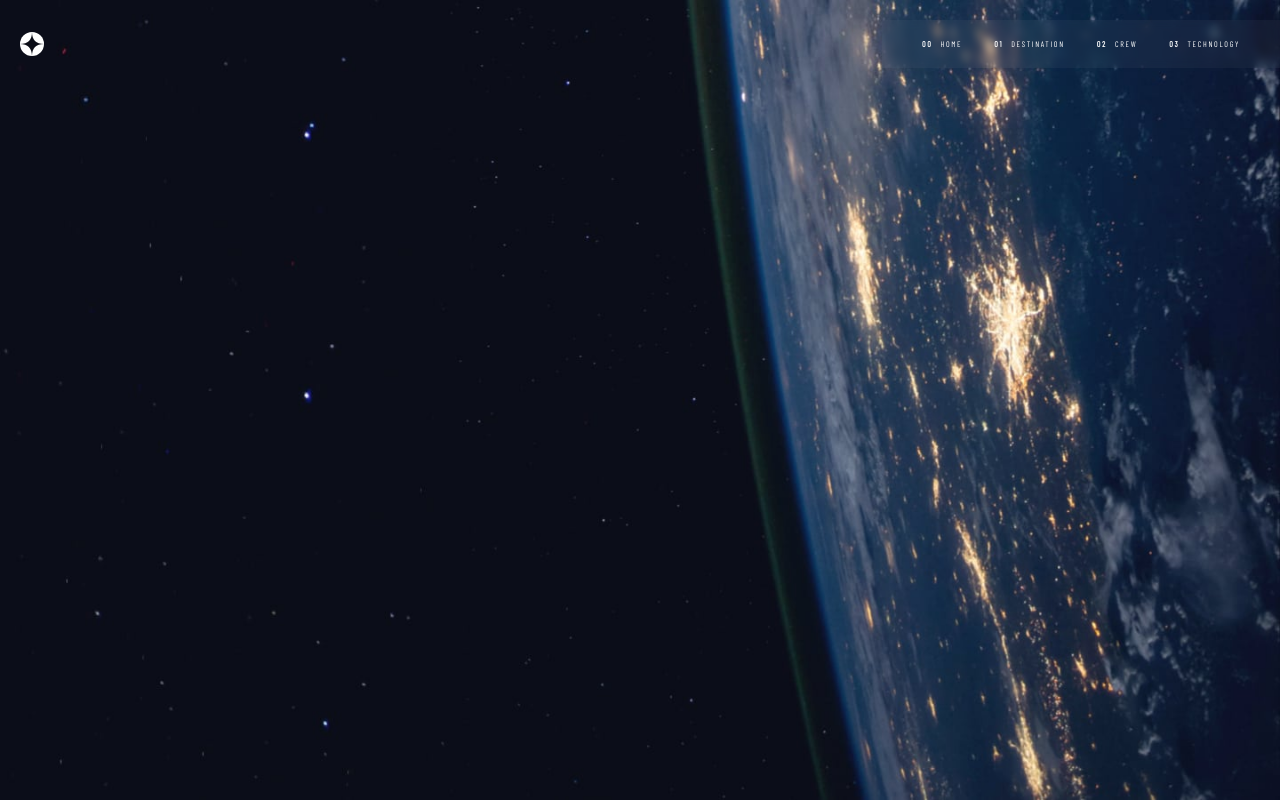
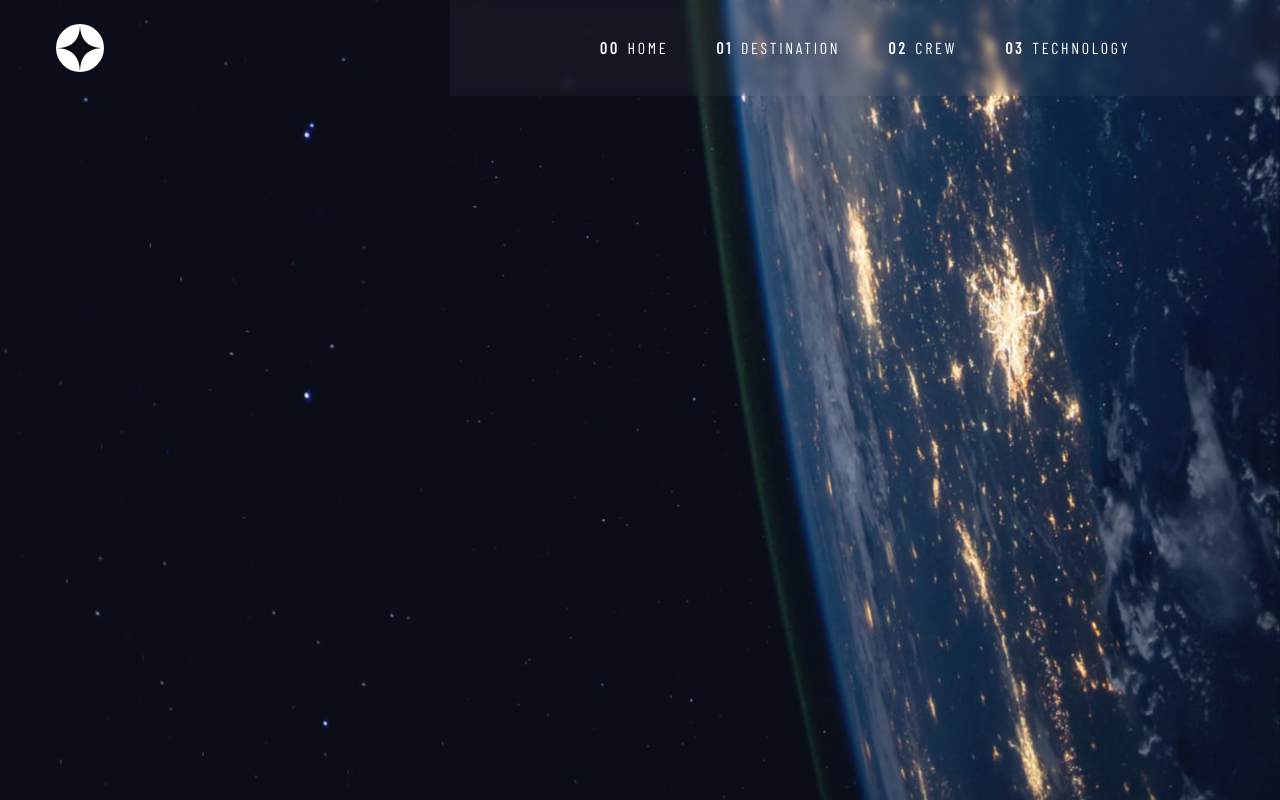
Before and after one commit to Tito-Rollis/Space-Tourism, a React (Create React App) app: page / in a window 1280 px wide. Built offline with nearby package versions, Linux system fonts and the light colour scheme; a web font is replaced by a local one.

Commit message:
header and nav done

```diff
--- a/src/components/nav/index.js
+++ b/src/components/nav/index.js
@@ -2,24 +2,26 @@ import style from './nav.module.css';
 
 function Nav() {
     return (
-        <div
-            className={`flex justify-between items-center pt-5 ${style.headContainer}`}
-        >
-            <div className={`h-6 w-6 ml-5 ${style.logo}`}></div>
+        <div className={`flex justify-between items-center h-24`}>
+            <div className={`h-12 w-12 ml-10 md:ml-14 ${style.logo}`}></div>
             <ul
-                className={`h-12 px-10 flex items-center justify-center  gap-x-8 text-wt font-sub text-nav ${style.navContainer}`}
+                className={`h-full  md:flex items-center justify-center hidden md:gap-x-9 lg:gap-x-12 text-wt font-sub text-nav md:text-navMob lg:text-nav ${style.navContainer}`}
             >
-                <li className="flex gap-2">
-                    <span className="font-bold">00</span> HOME
+                <li className={`flex gap-2 h-full items-center ${style.list}`}>
+                    <span className="font-bold md:hidden lg:block">00</span>{' '}
+                    HOME
                 </li>
-                <li className="flex gap-2">
-                    <span className="font-bold">01</span> DESTINATION
+                <li className={`flex gap-2 h-full items-center ${style.list}`}>
+                    <span className="font-bold md:hidden lg:block">01</span>{' '}
+                    DESTINATION
                 </li>
-                <li className="flex gap-2">
-                    <span className="font-bold">02</span> CREW
+                <li className={`flex gap-2 h-full items-center ${style.list}`}>
+                    <span className="font-bold md:hidden lg:block">02</span>{' '}
+                    CREW
                 </li>
-                <li className="flex gap-2 ">
-                    <span className="font-bold">03</span> TECHNOLOGY
+                <li className={`flex gap-2 h-full items-center ${style.list}`}>
+                    <span className="font-bold md:hidden lg:block">03</span>{' '}
+                    TECHNOLOGY
                 </li>
             </ul>
         </div>
--- a/src/components/nav/nav.module.css
+++ b/src/components/nav/nav.module.css
@@ -1,13 +1,29 @@
-.headContainer {
-    height: auto;
-}
-
 .navContainer {
     background-color: rgba(255, 255, 255, 0.04);
     backdrop-filter: blur(4px);
+}
+
+.list {
+    transition: all 0.1s;
+}
+
+.list:hover {
+    box-shadow: 0px -3px 0px 0px white inset;
 }
 
 .logo {
     background-image: url('../../assets/icon/logo.svg');
     background-size: cover;
 }
+
+@media (min-width: 768px) {
+    .navContainer {
+        width: 450px;
+    }
+}
+
+@media (min-width: 1024px) {
+    .navContainer {
+        width: 830px;
+    }
+}
--- a/src/pages/home/index.js
+++ b/src/pages/home/index.js
@@ -4,6 +4,7 @@ function Home() {
     return (
         <div className={`h-screen ${style.homeContainer}`}>
             <Nav />
+
         </div>
     );
 }
--- a/tailwind.config.js
+++ b/tailwind.config.js
@@ -15,9 +15,15 @@ module.exports = {
             sub1: '28px',
             sub2: ['14px', { letterSpacing: '2.35px' }],
             nav: [
-                '8px',
+                '16px',
                 {
-                    letterSpacing: '1.7px',
+                    letterSpacing: '2.7px',
+                },
+            ],
+            navMob: [
+                '14px',
+                {
+                    letterSpacing: '2.7px',
                 },
             ],
             body: ['18px', { lineHeight: '32px' }],
```
